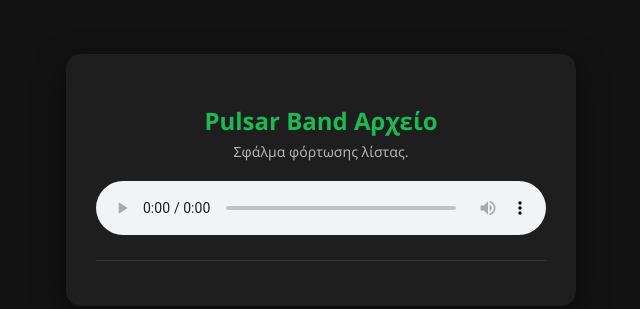
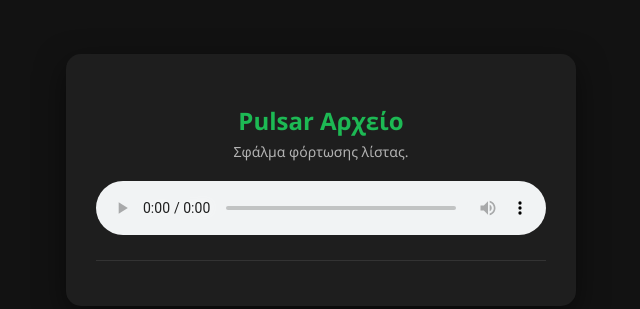
Before and after one commit to kravitis/pulsar-room, a website: page index.html in a window 1280 px wide. Shown: the part 220-529 px from the top of the page, without its empty margins (319-959 px from the left). Drawn offline with Linux system fonts and the light colour scheme; no server answers.

Commit message:
Update index.html

```diff
--- a/index.html
+++ b/index.html
@@ -19,7 +19,7 @@
 <body>
 
 <div class="player-container">
-    <h2>Pulsar Band Αρχείο</h2>
+    <h2>Pulsar Αρχείο</h2>
     <div id="current-track">Φόρτωση κομματιών...</div>
     <audio id="audio-player" controls></audio>
     <div class="playlist" id="playlist"></div>
```
